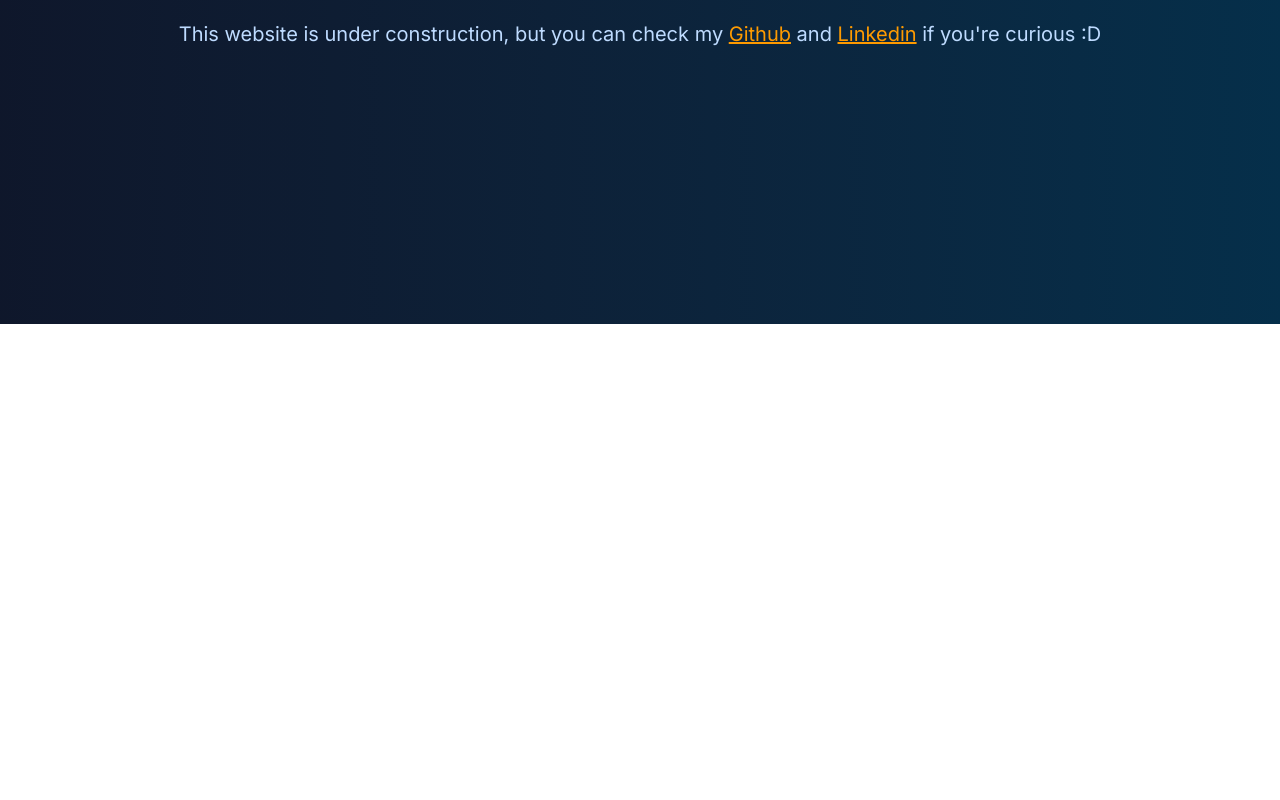
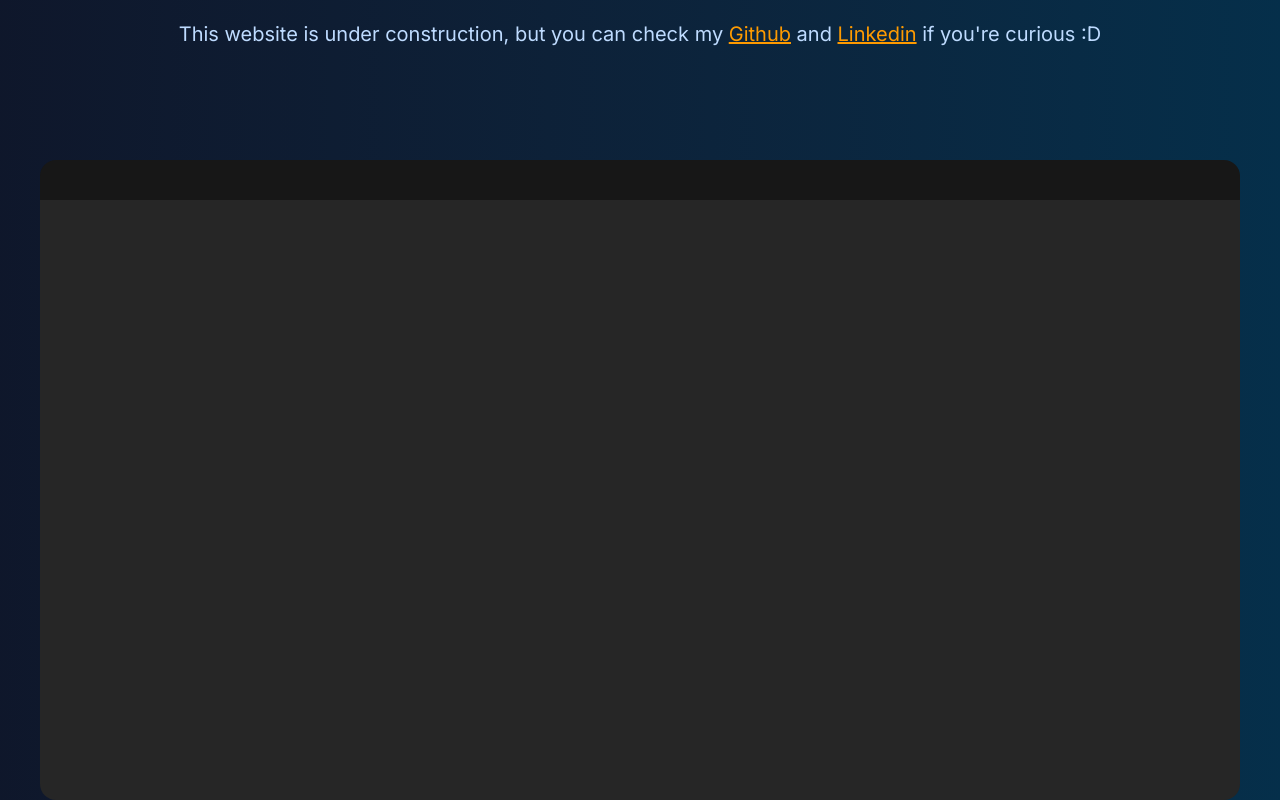
Before and after one commit to Leocano/website, a React (Vite) app: page / in a window 1280 px wide. Shown: the part 476-1276 px from the top of the page. Before the commit the page ends 800 px from the top, so only its background shows below. Built offline with nearby package versions, Linux system fonts and the light colour scheme.

Commit message:
Editor doodle skeleton

```diff
--- a/src/App.tsx
+++ b/src/App.tsx
@@ -2,6 +2,7 @@ import { ExternalLink } from "./components/ExternalLink";
 import { MainContainer } from "./components/MainContainer";
 import { Subtitle } from "./components/Subtitle";
 import { Title } from "./components/Title";
+import { EditorDoodle } from "./components/EditorDoodle";
 
 export const App = () => {
   return (
@@ -18,6 +19,7 @@ export const App = () => {
         </ExternalLink>{" "}
         if you're curious :D
       </Subtitle>
+      <EditorDoodle />
     </MainContainer>
   );
 };
--- /dev/null
+++ b/src/components/EditorDoodle.tsx
@@ -0,0 +1,8 @@
+export function EditorDoodle() {
+  return (
+    <div className="m-auto mt-28 w-300">
+      <div className="h-10 w-full rounded-t-2xl bg-neutral-900"></div>
+      <div className="h-150 w-full rounded-b-2xl bg-neutral-800" />
+    </div>
+  );
+}
```
